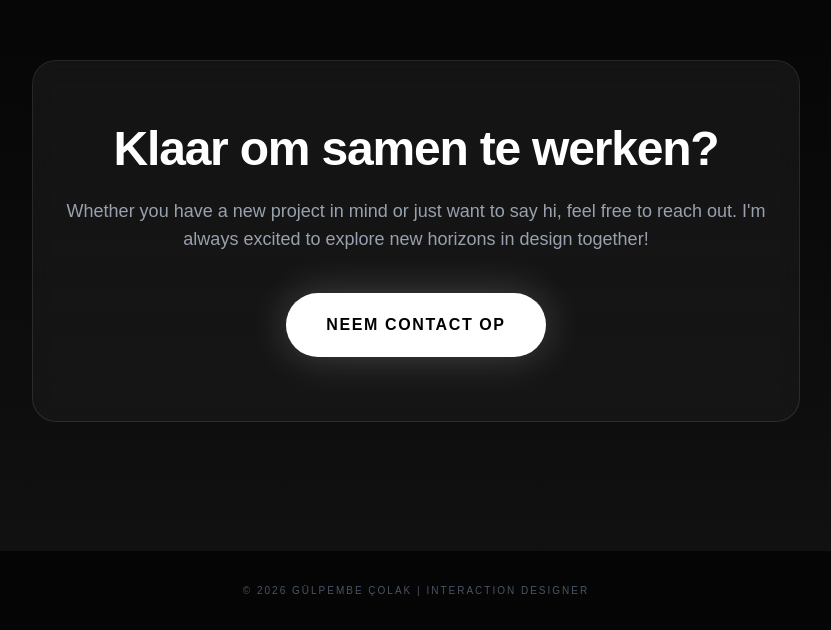
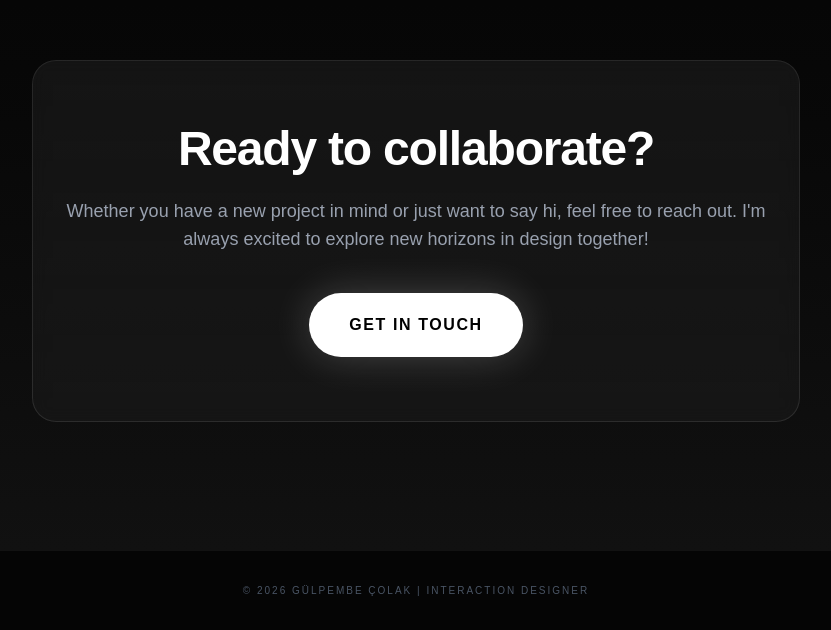
Before and after one commit to gulpembecolak-dev/my-portfolio, a Next.js app: page / in a window 1280 px wide. Shown: the part 1504-2134 px from the top of the page, without its empty margins (224-1055 px from the left). Built offline with nearby package versions, Linux system fonts and the light colour scheme.

Commit message:
chore: translate remaining dutch texts to english

```diff
--- a/app/contact/page.tsx
+++ b/app/contact/page.tsx
@@ -22,9 +22,9 @@ export default function ContactPage() {
                 <path strokeLinecap="round" strokeLinejoin="round" strokeWidth={2} d="M5 13l4 4L19 7" />
               </svg>
             </div>
-            <h2 className="text-3xl md:text-4xl font-bold mb-4 tracking-tight">Bericht verzonden!</h2>
+            <h2 className="text-3xl md:text-4xl font-bold mb-4 tracking-tight">Message sent!</h2>
             <p className="text-gray-400 text-lg leading-relaxed">
-              Bedankt voor je bericht! Ik neem zo snel mogelijk contact met je op.
+              Thank you for your message! I will get back to you as soon as possible.
             </p>
           </div>
         ) : (
--- a/app/page.tsx
+++ b/app/page.tsx
@@ -104,7 +104,7 @@ export default function Page() {
       <section className="px-6 py-32 flex flex-col items-center justify-center text-center bg-gradient-to-b from-[#050505] to-[#111]">
         <div className="max-w-3xl mx-auto px-8 py-16 bg-white/[0.03] border border-white/10 rounded-3xl backdrop-blur-sm relative overflow-hidden">
           <div className="absolute top-0 left-1/2 -translate-x-1/2 w-full h-full bg-gradient-to-b from-white/5 to-transparent pointer-events-none opacity-50"></div>
-          <h2 className="text-4xl md:text-5xl font-bold mb-6 tracking-tight relative z-10">Klaar om samen te werken?</h2>
+          <h2 className="text-4xl md:text-5xl font-bold mb-6 tracking-tight relative z-10">Ready to collaborate?</h2>
           <p className="text-gray-400 mb-10 text-lg relative z-10">
             Whether you have a new project in mind or just want to say hi, feel free to reach out. I'm always excited to explore new horizons in design together!
           </p>
@@ -113,7 +113,7 @@ export default function Page() {
             onClick={() => sendGtagEvent('form_start')}
             className="inline-block relative z-10 px-10 py-5 rounded-full bg-white text-black font-extrabold tracking-widest uppercase hover:scale-105 hover:bg-gray-200 transition-all shadow-[0_0_40px_rgba(255,255,255,0.2)]"
           >
-            Neem contact op
+            Get in touch
           </Link>
         </div>
       </section>
```
